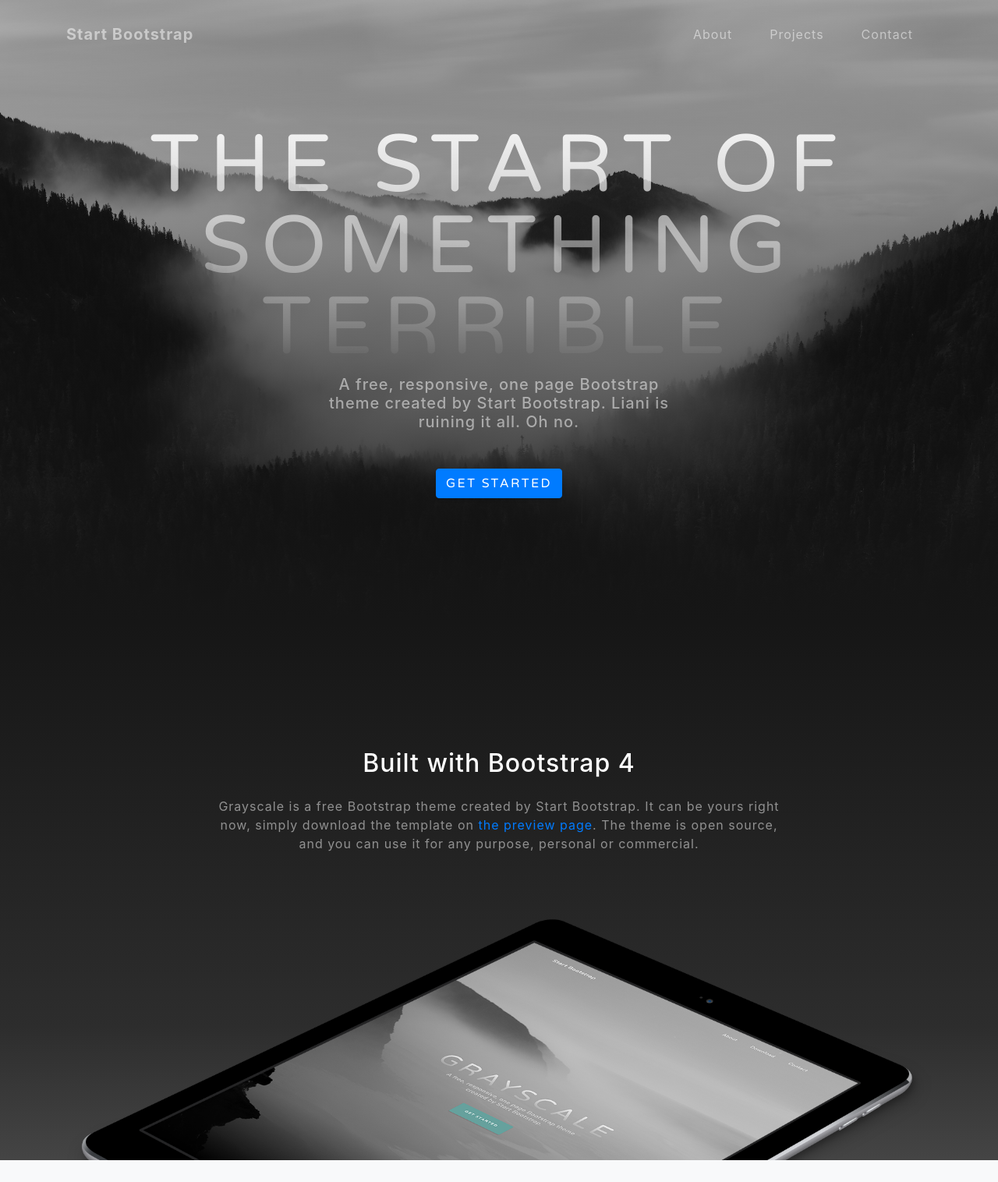
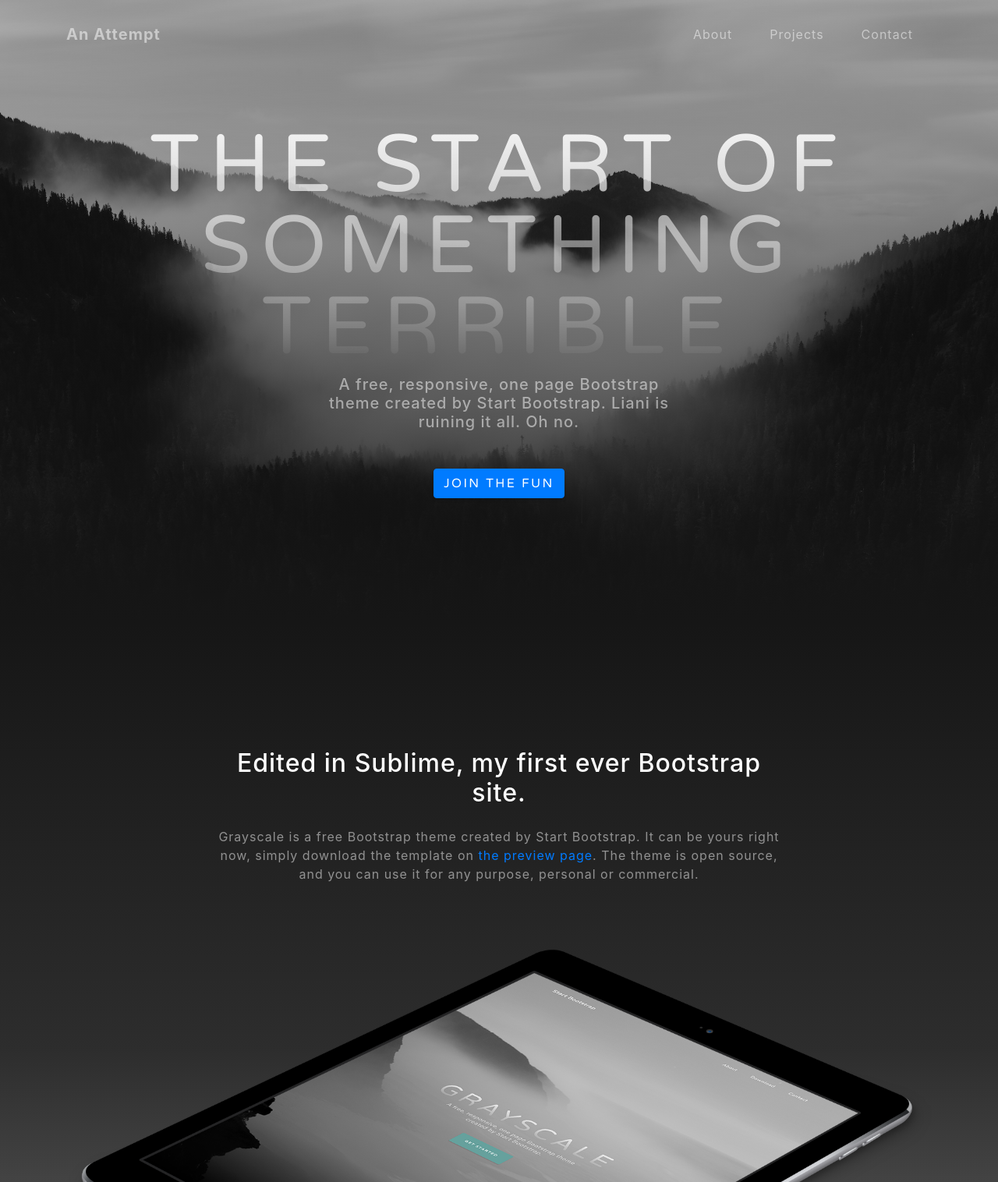
Before and after one commit to lware-UX/UXDI_practice, a website with bundled scripts: page index.html in a window 1280 px wide. Shown: the top 1516 px of the page at 78% size. Built offline with nearby package versions, Linux system fonts and the light colour scheme.

Commit message:
UpdateTitles

```diff
--- a/index.html
+++ b/index.html
@@ -8,7 +8,7 @@
   <meta name="description" content="">
   <meta name="author" content="">
 
-  <title>Grayscale - Start Bootstrap Theme</title>
+  <title>Liani's Tester Site</title>
 
   <!-- Bootstrap core CSS -->
   <link href="vendor/bootstrap/css/bootstrap.min.css" rel="stylesheet">
@@ -28,7 +28,7 @@
   <!-- Navigation -->
   <nav class="navbar navbar-expand-lg navbar-light fixed-top" id="mainNav">
     <div class="container">
-      <a class="navbar-brand js-scroll-trigger" href="#page-top">Start Bootstrap</a>
+      <a class="navbar-brand js-scroll-trigger" href="#page-top">An Attempt</a>
       <button class="navbar-toggler navbar-toggler-right" type="button" data-toggle="collapse" data-target="#navbarResponsive" aria-controls="navbarResponsive" aria-expanded="false" aria-label="Toggle navigation">
         Menu
         <i class="fas fa-bars"></i>
@@ -56,7 +56,7 @@
         <h1 class="mx-auto my-0 text-uppercase">The Start of Something Terrible</h1>
         <h2 class="text-white-50 mx-auto mt-2 mb-5">A free, responsive, one page Bootstrap theme created by Start Bootstrap.
         Liani is ruining it all. Oh no. </h2>
-        <a href="#about" class="btn btn-primary js-scroll-trigger">Get Started</a>
+        <a href="#about" class="btn btn-primary js-scroll-trigger">Join the fun</a>
       </div>
     </div>
   </header>
@@ -66,7 +66,7 @@
     <div class="container">
       <div class="row">
         <div class="col-lg-8 mx-auto">
-          <h2 class="text-white mb-4">Built with Bootstrap 4</h2>
+          <h2 class="text-white mb-4">Edited in Sublime, my first ever Bootstrap site.</h2>
           <p class="text-white-50">Grayscale is a free Bootstrap theme created by Start Bootstrap. It can be yours right now, simply download the template on
             <a href="http://startbootstrap.com/template-overviews/grayscale/">the preview page</a>. The theme is open source, and you can use it for any purpose, personal or commercial.</p>
         </div>
```
